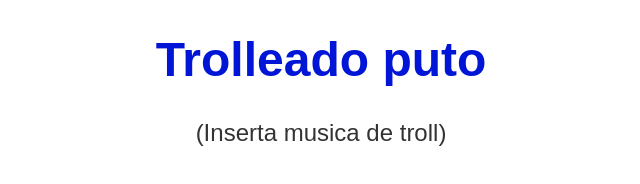
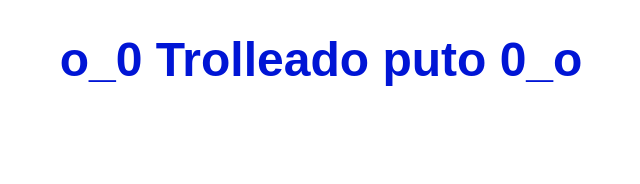
Before and after one commit to PedroLancharesSanchez/static, a plain HTML site: page index.html in a window 1280 px wide. Shown: the whole page, without its empty margins (319-959 px from the left). Drawn offline with Linux system fonts and the light colour scheme.

Commit message:
Update index.html

```diff
--- a/index.html
+++ b/index.html
@@ -53,7 +53,7 @@
     </style>
 </head>
 <body>
-    <h1>Trolleado puto</h1>
-    <p>(Inserta musica de troll)</p>
+    <h1>o_0 Trolleado puto 0_o</h1>
+    <p></p>
 </body>
 </html>
```
